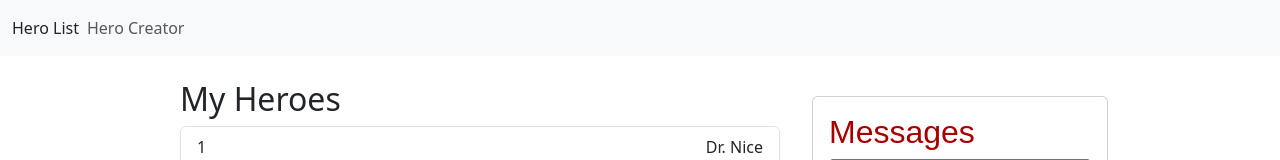
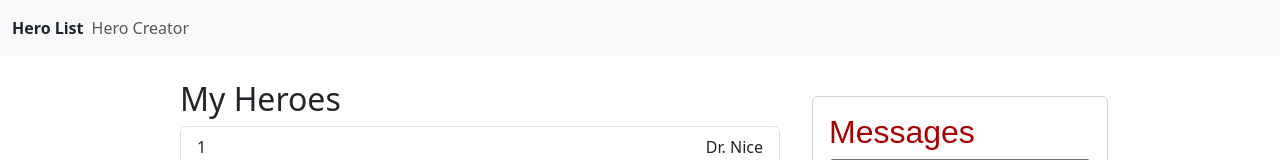
Before and after one commit to MilanNemeth/GDE_B-ALKFET, an Angular app in the folder source/WebUI/: page / in a window 1280 px wide. Shown: the top 160 px of the page. Built offline with nearby package versions, Linux system fonts and the light colour scheme.

Commit message:
make active links appear more active

```diff
--- a/source/WebUI/src/app/app.scss
+++ b/source/WebUI/src/app/app.scss
@@ -8,3 +8,7 @@ body {
 .container {
   max-width: 960px;
 }
+
+a.active {
+  font-weight: bold;
+}
```
